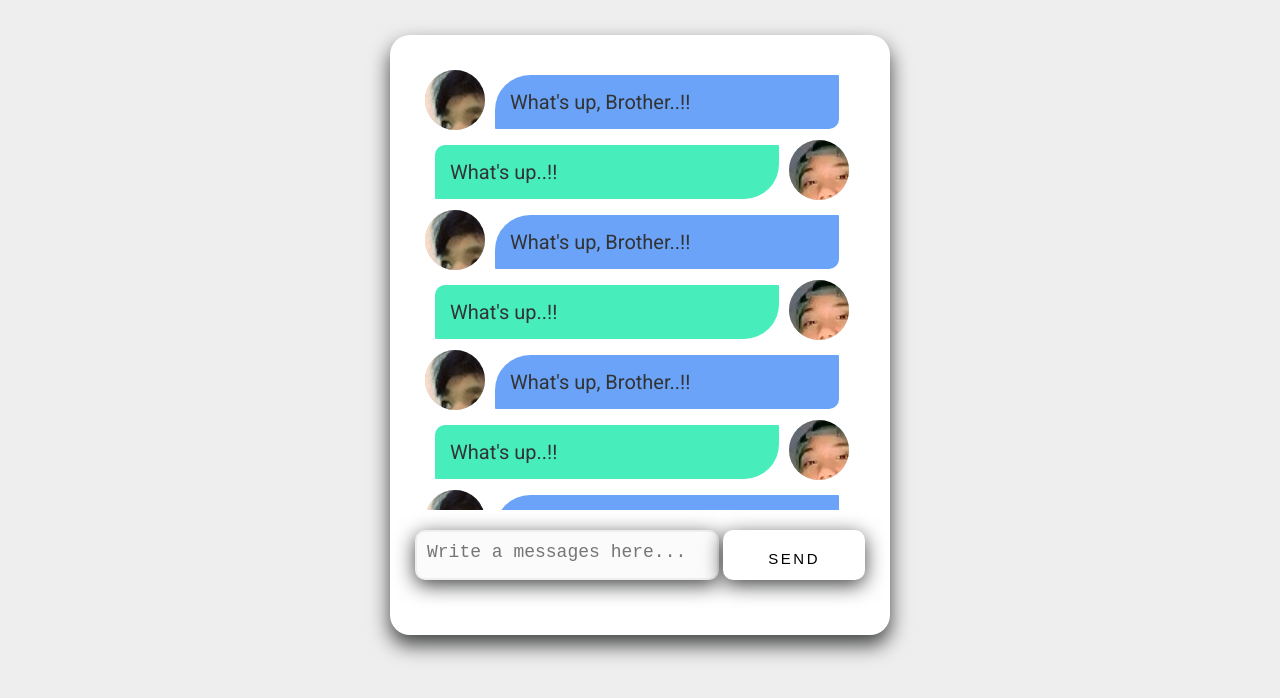
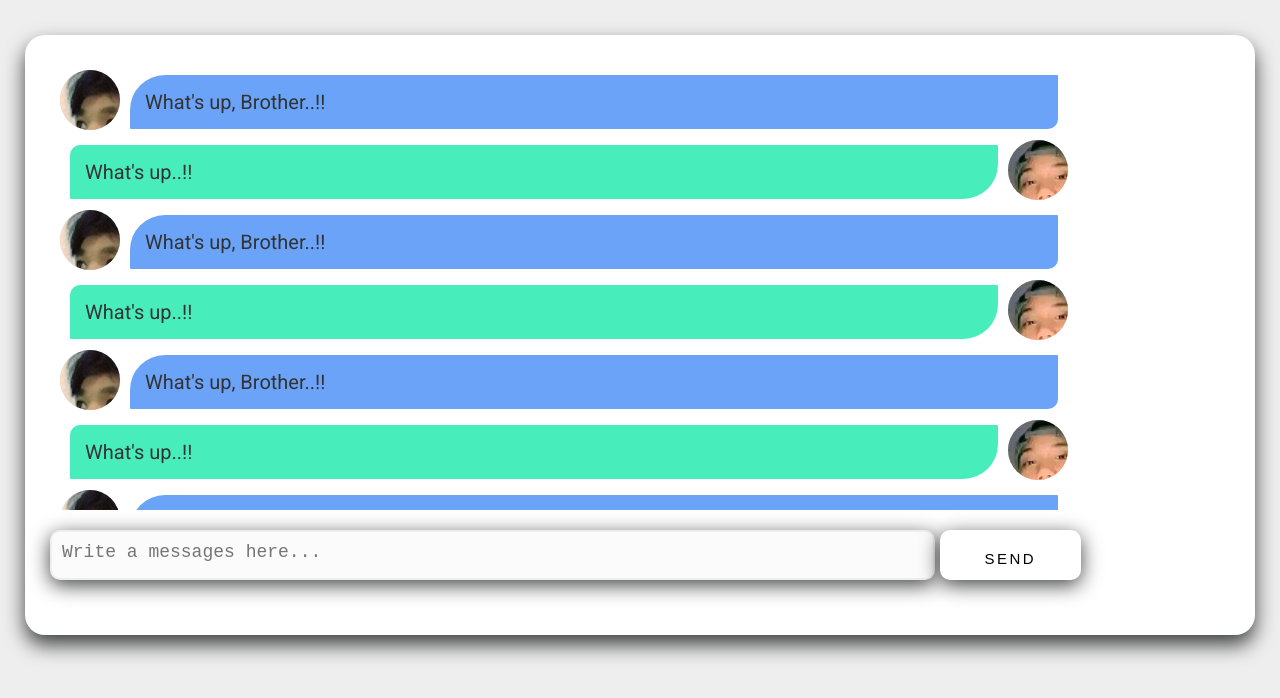
Before and after one commit to lordelements/JESSEN-GABITO-FLATBOX-DESIGN, a plain HTML site: page index.html in a window 1280 px wide. Drawn offline with Linux system fonts and the light colour scheme.

Commit message:
new commit

```diff
--- a/style.css
+++ b/style.css
@@ -153,9 +153,22 @@ body {
 
         /* CHAT FORM STYLING*/
 
-@media screen and (max-width: 400px) {
-    .chatbox {
-      width: 100%;
-      font-size: 80px;
+@media only screen and (min-width: 600px) {
+    body{
+        width: 100%;
+        height: auto;
+        font-size: small;
+        background-color: #6aa3f8;
     }
-  }
+    .chatbox{
+        width: 100%;
+    }
+}
+@media only screen and (min-width: 768px) {
+    body{
+        width: 100%;
+        height: auto;
+        font-size: small;
+        background-color: #eee;
+    }
+}
```
